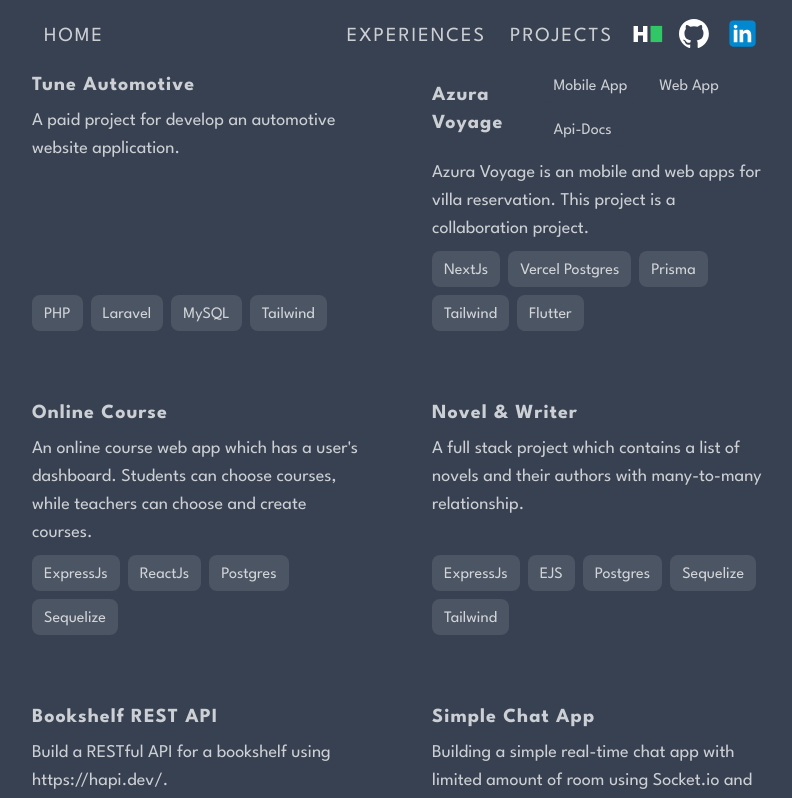
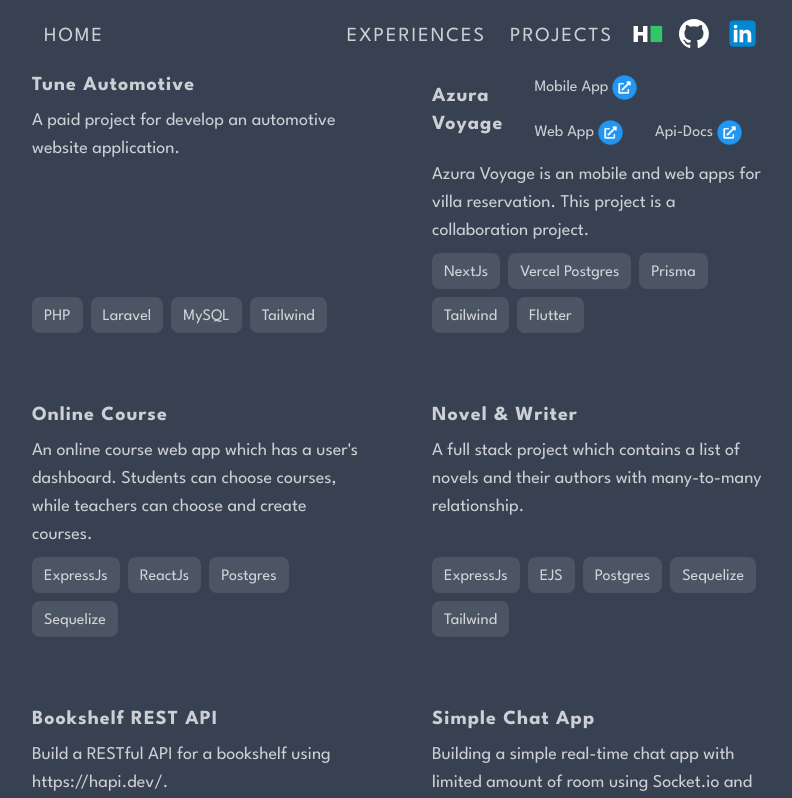
Before and after one commit to fieTarigan/fieTarigan, a Next.js app: page /projects in a window 1280 px wide. Shown: the top 798 px of the page, without its empty margins (240-1032 px from the left). Built offline with nearby package versions, Linux system fonts and the light colour scheme.

Commit message:
feat: external link logo in project

```diff
--- a/src/app/projects/page.tsx
+++ b/src/app/projects/page.tsx
@@ -1,3 +1,6 @@
+import Image from "next/image";
+import iconExternalLink from "../../../public/external-link.png";
+
 export default function Projects() {
   const toolsSChatApp = [
     "ExpressJs",
@@ -60,23 +63,26 @@ export default function Projects() {
             <a
               href="https://appetize.io/app/4lfpfjeopnmnpy4mbj2wyoqrvu?device=pixel6&osVersion=12.0"
               target="_blank"
-              className="bg-gray-700 px-3 pt-2 pb-1 rounded-lg hover:bg-gray-950 duration-150"
+              className="bg-gray-700 px-3 pt-2 pb-1 rounded-lg hover:bg-gray-950 duration-150 flex gap-1 items-center"
             >
               Mobile App
+              <Image src={iconExternalLink} alt="external link icon" width={25} />
             </a>
             <a
               href="https://fullstak-vila-reservation.vercel.app/"
               target="_blank"
-              className="bg-gray-700 px-3 pt-2 pb-1 rounded-lg hover:bg-gray-950 duration-150"
+              className="bg-gray-700 px-3 pt-2 pb-1 rounded-lg hover:bg-gray-950 duration-150 flex gap-1 items-center"
             >
               Web App
+              <Image src={iconExternalLink} alt="external link icon" width={25} />
             </a>
             <a
               href="https://fietarigan.github.io/villa-reservation-api-doc/"
               target="_blank"
-              className="bg-gray-700 px-3 pt-2 pb-1 rounded-lg hover:bg-gray-950 duration-150"
+              className="bg-gray-700 px-3 pt-2 pb-1 rounded-lg hover:bg-gray-950 duration-150 flex gap-1 items-center"
             >
               Api-Docs
+              <Image src={iconExternalLink} alt="external link icon" width={25} />
             </a>
           </div>
         </div>
```
Also changed, not shown: public/external-link.png (added).
